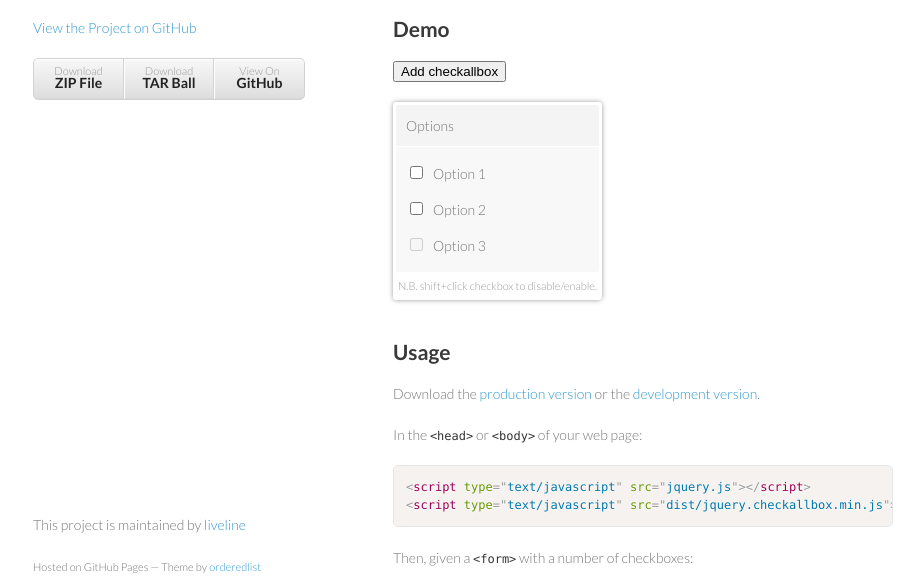
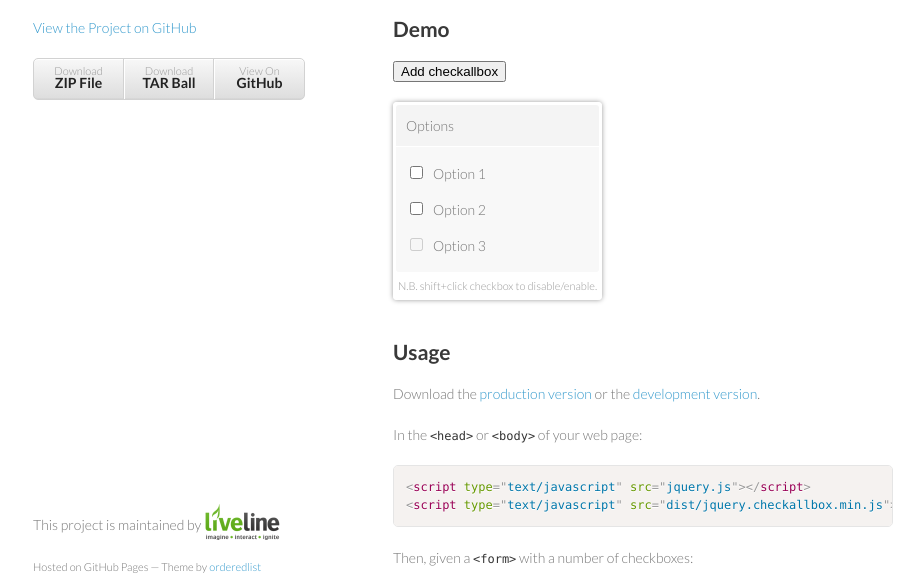
Before and after one commit to liveline/jquery-checkallbox, a plain HTML site: page index.html in a window 1280 px wide. Shown: the part 154-739 px from the top of the page, without its empty margins (177-1101 px from the left). Drawn offline with Linux system fonts and the light colour scheme.

Commit message:
Add liveline logo

```diff
--- a/index.html
+++ b/index.html
@@ -127,7 +127,7 @@
         </p>
       </section>
       <footer>
-        <p>This project is maintained by <a href="http://liveline.co.uk/">liveline</a></p>
+        <p>This project is maintained by <a href="http://liveline.co.uk/"><img src="liveline.png" width="78" height="38" alt="liveline"></a></p>
         <p><small>Hosted on GitHub Pages &mdash; Theme by <a href="https://github.com/orderedlist">orderedlist</a></small></p>
       </footer>
     </div>
--- a/styles.css
+++ b/styles.css
@@ -238,6 +238,11 @@ footer {
   position:fixed;
   bottom:50px;
 }
+footer a img {
+  position: relative;
+  top: 11px;
+  border: none;
+}
 
 @media print, screen and (max-width: 960px) {
 
```
Also changed, not shown: liveline.png (added).
